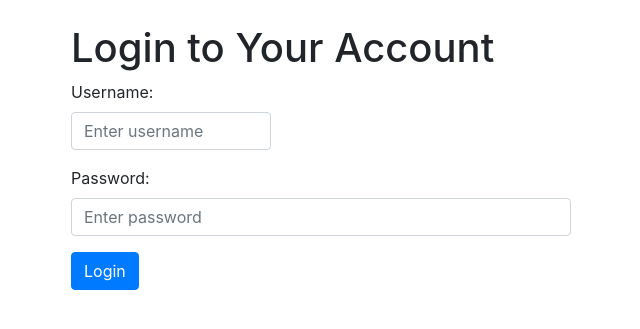
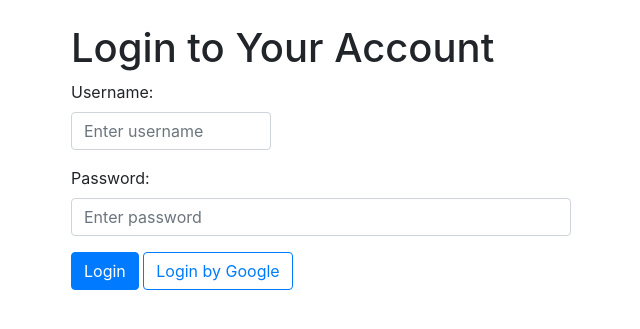
Before and after one commit to chenyu51735/cs411-2024-spring, a Flask app: page /login in a window 1280 px wide. Shown: the part 56-385 px from the top of the page, without its empty margins (14-654 px from the left). Run offline with Flask 3, Linux system fonts and the light colour scheme; some libraries are stand-ins or nearby versions.

Commit message:
add google login button

```diff
--- a/website/templates/login.html
+++ b/website/templates/login.html
@@ -56,6 +56,7 @@
                     required>
             </div>
             <button type="submit" class="btn btn-primary">Login</button>
+            <button type="submit" class="btn btn-outline-primary">Login by Google</button>
         </form>
         <div id="message"></div>
     </div>
```
